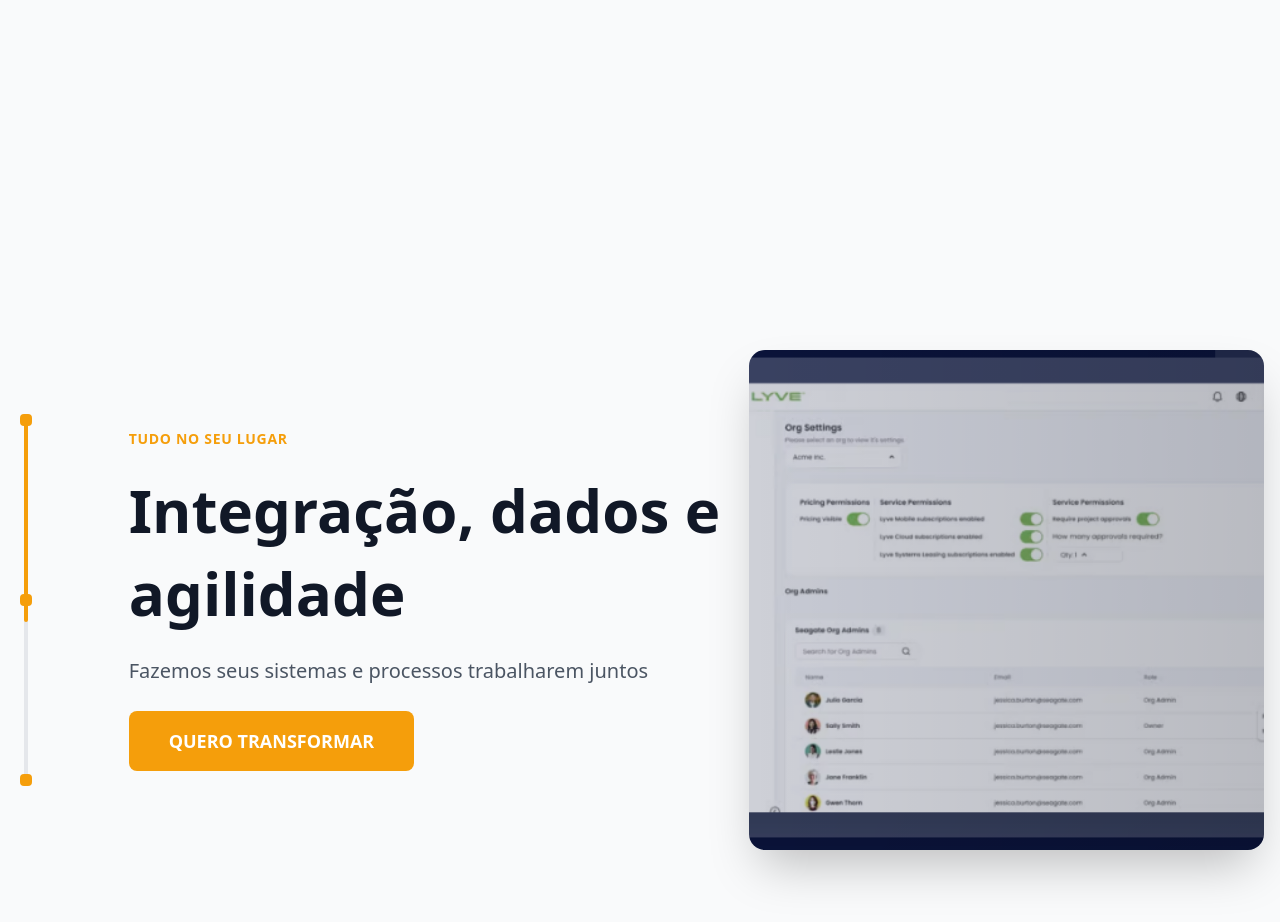
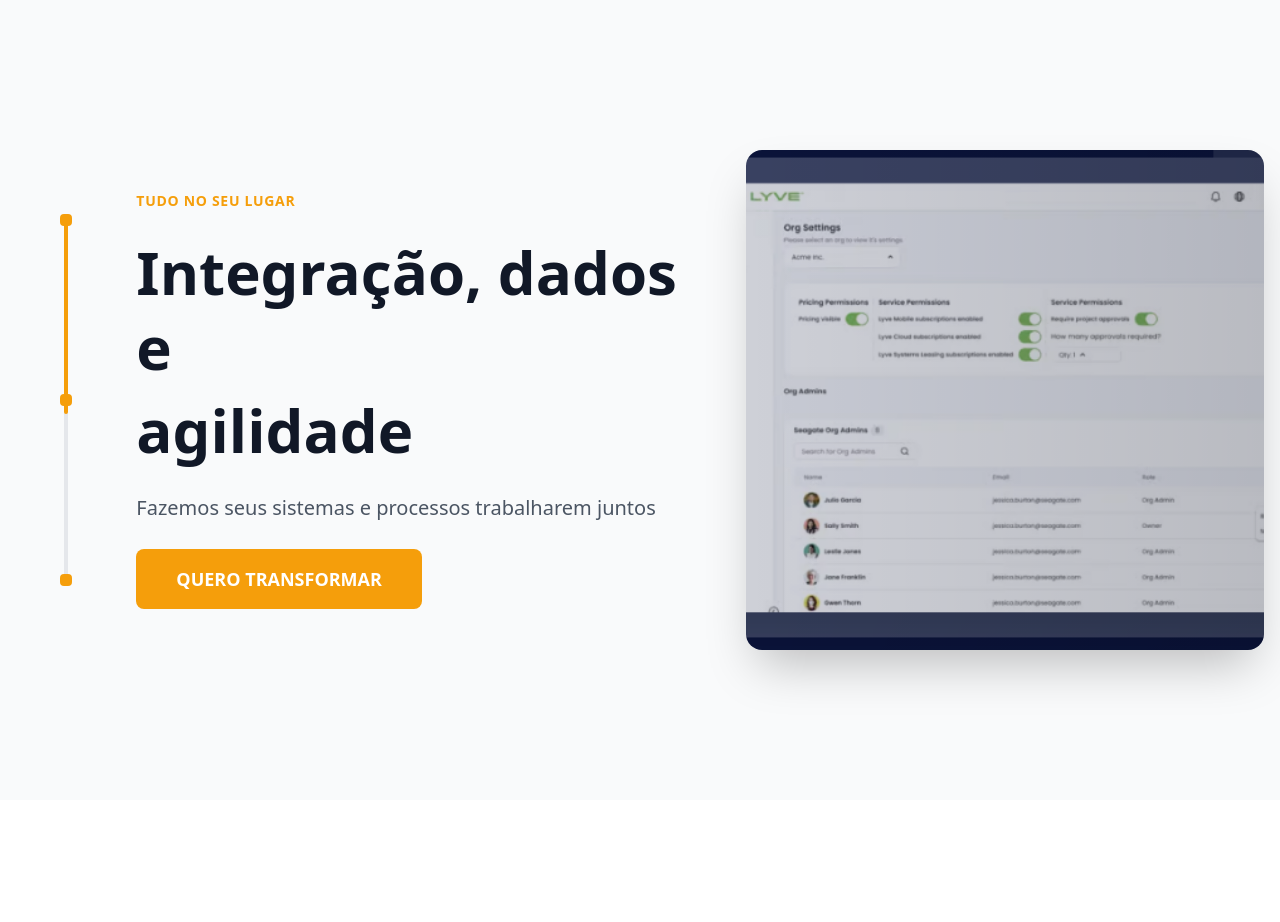
Before and after one commit to iB2/banner-burst-carousel, a React (Vite) app: page / in a window 1280 px wide. Shown: the top 922 px of the page. After the commit the page ends 800 px from the top, so only its background shows below. Built offline with nearby package versions, Linux system fonts and the light colour scheme.

Commit message:
Fix: Adjust column spacing and heights
Adjust column spacing to bring the first and second columns closer together and ensure all three columns have equal, predefined heights.

```diff
--- a/src/components/VerticalCarousel.tsx
+++ b/src/components/VerticalCarousel.tsx
@@ -91,18 +91,20 @@ const VerticalCarousel: React.FC = () => {
     };
   }, []);
   return <div className="flex items-center justify-center bg-gray-50" style={{
-    minHeight: '150vh'
+    minHeight: '100vh'
   }}>
-      <div className="w-full max-w-none mx-auto px-2">
-        {/* Container principal em 3 colunas - melhor uso do espaço horizontal */}
-        <div className="grid grid-cols-12 gap-2 items-center px-2" style={{
-        minHeight: '150vh'
+      <div className="w-full max-w-none mx-auto px-4">
+        {/* Container principal em 3 colunas com alturas definidas e espaçamento otimizado */}
+        <div className="grid grid-cols-12 gap-1 items-stretch" style={{
+        minHeight: '100vh'
       }}>
 
-          {/* Coluna 1: Timer e sistema de transição - margem ainda menor */}
-          <div className="col-span-1 flex justify-start pl-2 px-px">
+          {/* Coluna 1: Timer e sistema de transição - largura reduzida */}
+          <div className="col-span-1 flex justify-center items-center" style={{
+            minHeight: '100vh'
+          }}>
             <div className="relative">
-              {/* Barra vertical laranja - altura aumentada */}
+              {/* Barra vertical laranja */}
               <div className="relative w-1 bg-gray-200 rounded-full overflow-hidden" style={{
               height: '360px'
             }}>
@@ -111,7 +113,7 @@ const VerticalCarousel: React.FC = () => {
               }} />
               </div>
 
-              {/* Quadrados posicionados sobre a barra - sempre laranja */}
+              {/* Quadrados posicionados sobre a barra */}
               <div className="absolute top-0 left-1/2 transform -translate-x-1/2 flex flex-col justify-between" style={{
               height: '360px'
             }}>
@@ -123,8 +125,10 @@ const VerticalCarousel: React.FC = () => {
             </div>
           </div>
 
-          {/* Coluna 2: Conteúdo de texto e botão - mais espaço */}
-          <div className="col-span-6 space-y-8 pl-2 pr-4">
+          {/* Coluna 2: Conteúdo de texto e botão - espaçamento otimizado */}
+          <div className="col-span-6 flex flex-col justify-center space-y-8 pl-4 pr-8" style={{
+            minHeight: '100vh'
+          }}>
             <div className="space-y-6">
               <div className="text-sm text-capiva-orange font-semibold uppercase tracking-wider">
                 {currentIndex === 0 && "AUTOMAÇÃO QUE TRANSFORMA"}
@@ -154,8 +158,10 @@ const VerticalCarousel: React.FC = () => {
             </div>
           </div>
 
-          {/* Coluna 3: Imagem ilustrativa - mais espaço */}
-          <div className="col-span-5 flex justify-center items-center">
+          {/* Coluna 3: Imagem ilustrativa - altura definida */}
+          <div className="col-span-5 flex justify-center items-center" style={{
+            minHeight: '100vh'
+          }}>
             <div className="w-full h-[500px] relative overflow-hidden rounded-2xl shadow-2xl">
               <img src={banners[currentIndex].image} alt={`Ilustração ${banners[currentIndex].title}`} className="w-full h-full object-cover" />
               {/* Overlay para melhor legibilidade se necessário */}
```
